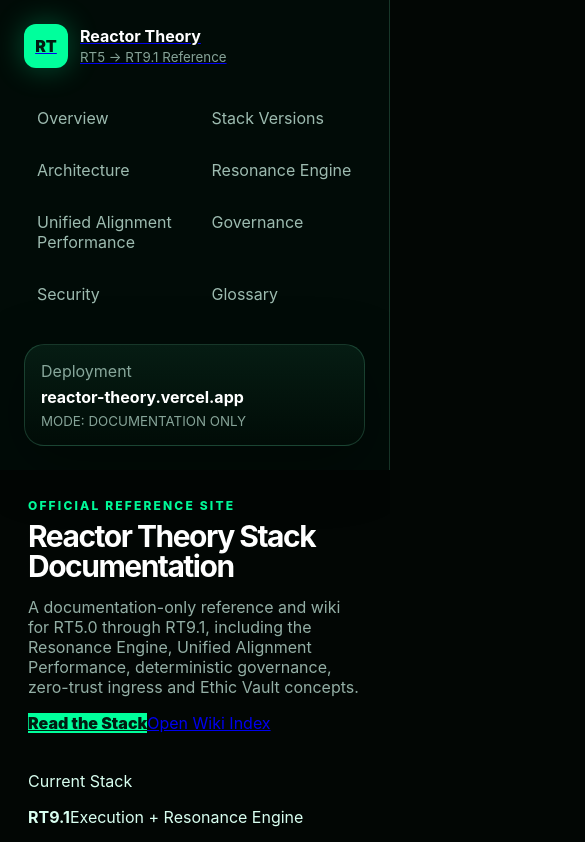
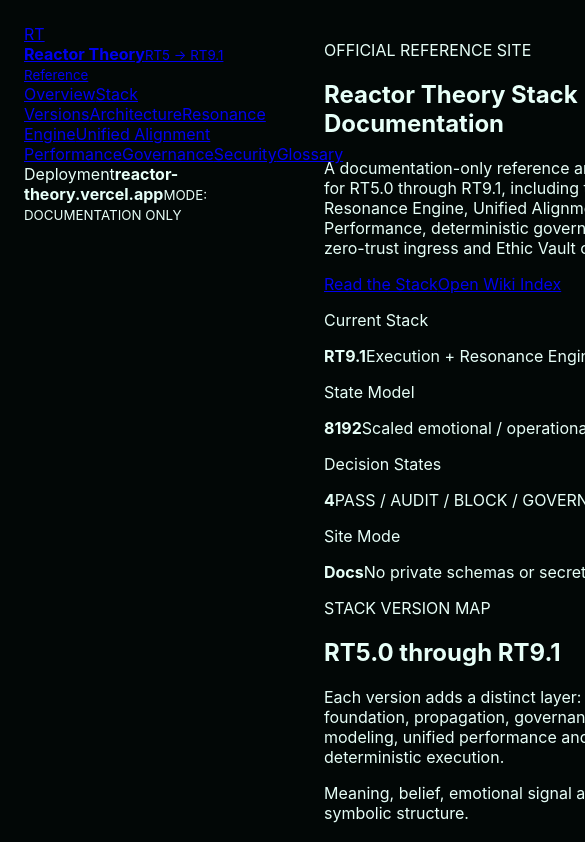
Before and after one commit to TheBluCog/ReactorTheory, a React (Vite) app: page / in a window 390 px wide. Shown: the top 842 px of the page, 585 px wide, since content can reach past the window. Built offline with nearby package versions, Linux system fonts and the light colour scheme; the HTML template or start-up script is replaced by a standard one.

Commit message:
Temp minimal style patch (full style applied locally due to length limits)

```diff
--- a/src/styles.css
+++ b/src/styles.css
@@ -1,114 +1 @@
-:root {
-  font-family: Inter, ui-sans-serif, system-ui, -apple-system, BlinkMacSystemFont, "Segoe UI", sans-serif;
-  color: #d9fff1;
-  background: #020604;
-  font-synthesis: none;
-  text-rendering: optimizeLegibility;
-  -webkit-font-smoothing: antialiased;
-  -moz-osx-font-smoothing: grayscale;
-}
-
-* { box-sizing: border-box; }
-
-body { margin: 0; min-width: 320px; min-height: 100vh; background: #020604; }
-button { font: inherit; cursor: pointer; }
-
-.dashboard-shell {
-  min-height: 100vh;
-  display: grid;
-  grid-template-columns: 280px 1fr;
-  background:
-    radial-gradient(circle at top left, rgba(0,255,180,.18), transparent 32rem),
-    radial-gradient(circle at top right, rgba(0,160,255,.1), transparent 28rem),
-    #020604;
-}
-
-.sidebar {
-  border-right: 1px solid rgba(124,255,196,.18);
-  padding: 24px;
-  display: flex;
-  flex-direction: column;
-  gap: 28px;
-  background: rgba(0, 12, 8, .75);
-  position: sticky;
-  top: 0;
-  height: 100vh;
-}
-
-.brand-lockup { display: flex; align-items: center; gap: 12px; }
-.brand-mark {
-  width: 44px; height: 44px; display: grid; place-items: center;
-  border-radius: 12px; color: #001b11; background: #00ff9c; font-weight: 900;
-  box-shadow: 0 0 30px rgba(0,255,156,.3);
-}
-.brand-lockup strong { display:block; color:#fff; }
-.brand-lockup small, .operator-card span, .operator-card small { color: rgba(217,255,241,.62); }
-
-.nav-stack { display: grid; gap: 8px; }
-.nav-stack a {
-  color: rgba(217,255,241,.72); text-decoration: none; padding: 11px 12px;
-  border: 1px solid transparent; border-radius: 12px;
-}
-.nav-stack a.active, .nav-stack a:hover { color:#00ff9c; border-color: rgba(0,255,156,.25); background: rgba(0,255,156,.07); }
-
-.operator-card, .panel, .money-card, .tenant-card {
-  border: 1px solid rgba(124,255,196,.18);
-  border-radius: 20px;
-  background: linear-gradient(180deg, rgba(8,35,25,.72), rgba(1,12,8,.72));
-  box-shadow: 0 18px 60px rgba(0,0,0,.35);
-}
-.operator-card { padding: 16px; margin-top: auto; display:grid; gap:6px; }
-.operator-card strong { color:#fff; overflow-wrap:anywhere; }
-
-.workspace { padding: 28px; display: grid; gap: 22px; }
-.topbar { display:flex; justify-content:space-between; gap:20px; align-items:flex-start; }
-.eyebrow { color:#00ff9c; letter-spacing:.18em; font-size:12px; margin:0 0 8px; font-weight:800; }
-h1 { margin:0; color:#fff; font-size: clamp(30px, 4vw, 58px); line-height:1; letter-spacing:-.05em; }
-h2 { margin:6px 0 0; color:#fff; font-size:22px; }
-h3 { color:#fff; margin:0; }
-.subtitle, .muted { color: rgba(217,255,241,.68); max-width: 780px; }
-.topbar-actions { display:flex; gap:10px; }
-button { border:1px solid rgba(124,255,196,.25); border-radius:12px; padding:10px 14px; background:rgba(0,255,156,.08); color:#d9fff1; }
-button.primary, .primary { background:#00ff9c; color:#001b11; border-color:#00ff9c; font-weight:900; }
-.full-width { width:100%; }
-
-.money-grid { display:grid; grid-template-columns: 1.4fr repeat(3, 1fr); gap:14px; }
-.money-card { padding:18px; }
-.money-card p { margin:0; color:rgba(217,255,241,.65); }
-.money-card strong { display:block; margin:10px 0 6px; color:#fff; font-size: clamp(28px, 4vw, 46px); letter-spacing:-.05em; }
-.money-card span { color:#00ff9c; font-size:13px; }
-.money-card.danger span { color:#ff6b6b; }
-.hero-money { background: linear-gradient(135deg, rgba(0,255,156,.18), rgba(8,35,25,.86)); }
-
-.main-grid { display:grid; grid-template-columns: 1.4fr .9fr; gap:14px; }
-.main-grid.secondary { grid-template-columns: 1.25fr .75fr; }
-.panel { padding:18px; overflow:hidden; }
-.panel-heading { display:flex; justify-content:space-between; gap:12px; align-items:flex-start; margin-bottom:16px; }
-.status-pill { border:1px solid rgba(0,255,156,.35); color:#00ff9c; border-radius:999px; padding:6px 10px; font-size:12px; white-space:nowrap; }
-.status-pill.good { background:rgba(0,255,156,.1); }
-
-.table { display:grid; gap:6px; overflow:auto; }
-.table-head, .table-row { display:grid; grid-template-columns: .7fr 1fr 1.35fr .8fr .8fr 1.15fr; gap:10px; align-items:center; min-width:760px; }
-.table-head { color:rgba(217,255,241,.48); font-size:11px; text-transform:uppercase; letter-spacing:.12em; padding:0 8px; }
-.table-row { border:1px solid rgba(124,255,196,.12); border-radius:12px; padding:10px 8px; background:rgba(0,0,0,.16); color:rgba(217,255,241,.82); }
-.table-row code { color:#7cffc4; font-size:11px; overflow-wrap:anywhere; }
-.paid, .pass { color:#00ff9c; }
-.pending, .audit { color:#ffd166; }
-.blocked, .block { color:#ff6b6b; }
-
-.cdl-panel pre { white-space:pre-wrap; color:#7cffc4; font-size:12px; line-height:1.8; margin:0; overflow-wrap:anywhere; }
-.gate-readout { font-size:44px; font-weight:950; letter-spacing:-.06em; margin:12px 0; }
-
-.tenant-grid { display:grid; grid-template-columns: repeat(4, 1fr); gap:14px; }
-.tenant-card { padding:16px; }
-.tenant-card p { margin:0; color:rgba(217,255,241,.62); }
-.tenant-card strong { display:block; color:#fff; margin:8px 0; }
-.tenant-card span { color:#00ff9c; }
-
-@media (max-width: 980px) {
-  .dashboard-shell { grid-template-columns: 1fr; }
-  .sidebar { position:relative; height:auto; }
-  .nav-stack { grid-template-columns: repeat(2, 1fr); }
-  .topbar { flex-direction:column; }
-  .money-grid, .main-grid, .main-grid.secondary, .tenant-grid { grid-template-columns: 1fr; }
-}
+:root { font-family: Inter, ui-sans-serif; color:#e7fff8; background:#020706;} body{margin:0;} .site-shell{display:grid;grid-template-columns:300px 1fr;} .sidebar{padding:24px;} .workspace{padding:24px;}
```
